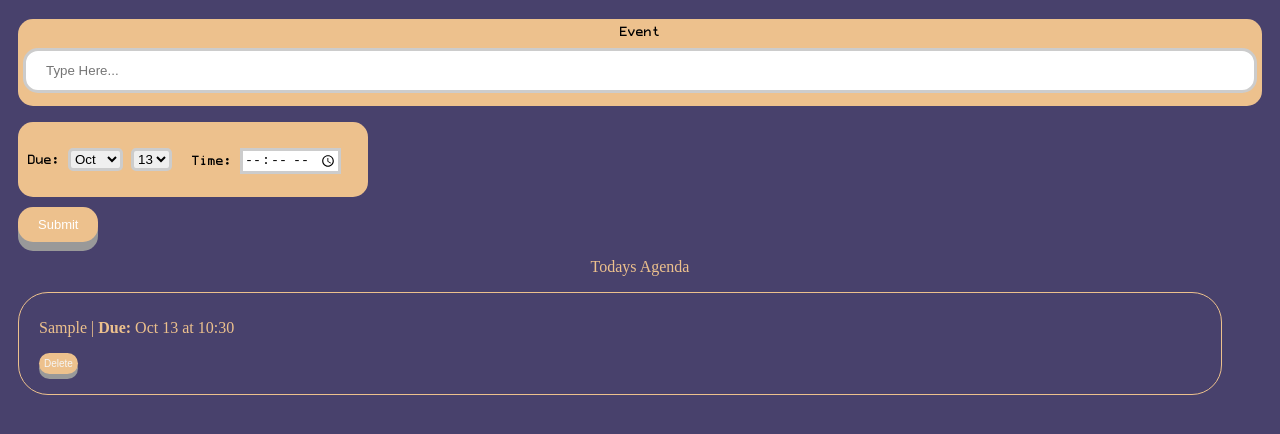
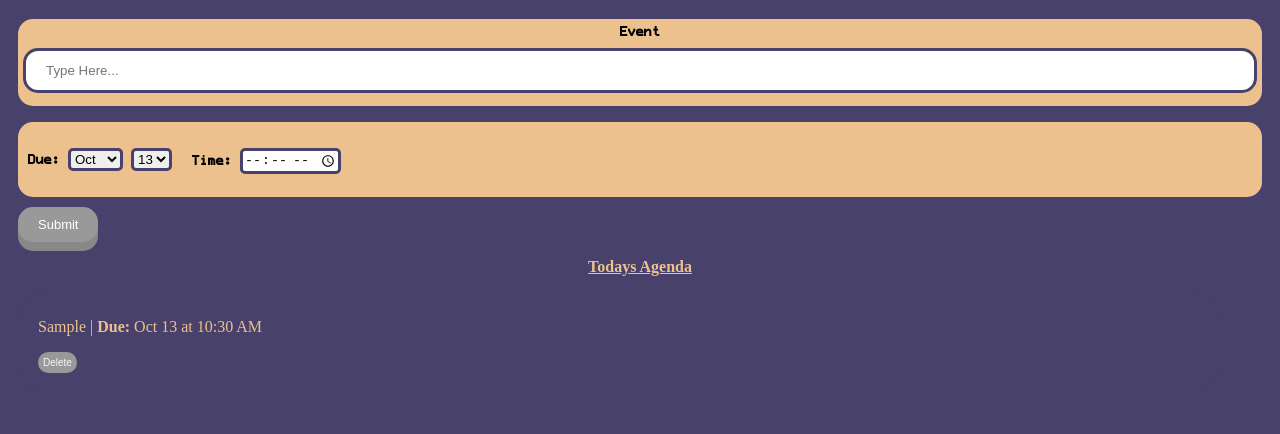
Before and after one commit to Sergio-Chiquete-Castro/Reminder-, a plain HTML site: page index.html in a window 1280 px wide. Both pictures are taken after typing "Sample", "10:30" into the empty fields and a click on the button "Submit". Shown: the part 56-490 px from the top of the page. Drawn offline with Linux system fonts and the light colour scheme.

Commit message:
Add files via upload

```diff
--- a/index.html
+++ b/index.html
@@ -107,11 +107,32 @@
           return JSON.parse(localStorage.getItem("entries")) || [];
         }
 
+        // Function to convert 24-hour time to 12-hour time
+        function convertTo12Hour(time) {
+          let [hours, minutes] = time.split(":");
+          let period = "AM";
+
+          hours = parseInt(hours);
+
+          if (hours >= 12) {
+            period = "PM";
+            if (hours > 12) hours -= 12;
+          } else if (hours === 0) {
+            hours = 12;
+          }
+
+          return `${hours}:${minutes} ${period}`;
+        }
+
         // Function to display an entry on the screen
         function displayEntry(entryText, month, day, time) {
           var newEntryDiv = document.createElement("div");
 
           var newEntry = document.createElement("p");
+
+          // Convert time to 12-hour format before displaying
+          var formattedTime = convertTo12Hour(time);
+
           newEntry.innerHTML =
             entryText +
             " | <strong>Due:</strong> " +
@@ -119,7 +140,7 @@
             " " +
             day +
             " at " +
-            time;
+            formattedTime;
 
           var deleteButton = document.createElement("button");
           deleteButton.innerHTML = "Delete";
--- a/main.css
+++ b/main.css
@@ -35,7 +35,6 @@ h1 {
 }
 
 .div-Two {
-  width: 350px;
   height: 75px;
   display: flex;
   flex-direction: row;
@@ -51,34 +50,28 @@ h1 {
 
 .p-time {
   font-family: BoldFont;
+  font-weight: bold;
 }
 
 .p-date {
   font-family: BoldFont;
+  font-weight: bold;
 }
 
 select {
   box-sizing: border-box;
   border-radius: 5px;
-  border: 3px solid #ccc;
+  border: 3px solid #48416c;
   -webkit-transition: 0.5s;
   transition: 0.5s;
   outline: none;
-}
-
-.text2 {
-  font-family: BoldFont;
 }
 
 .text1 {
   font-family: BoldFont;
   padding: 5px;
   text-align: center;
-}
-
-.text3 {
-  font-family: BoldFont;
-  padding: 5px;
+  font-weight: bold;
 }
 
 div {
@@ -94,8 +87,7 @@ div {
   background-color: #48416c;
   border: #555 1px;
   color: #edc18d;
-  border: 1px #edc18d solid;
-  border-radius: 30px;
+   border-radius: 30px;
 }
 
 /* Optional: Customize the scrollbar */
@@ -117,7 +109,7 @@ div {
   cursor: pointer;
   text-align: center;
   text-decoration: none;
-  background-color: #edc18d;
+  background-color: #999;
   color: whitesmoke;
   border: none;
   padding: 5px 5px;
@@ -125,21 +117,9 @@ div {
   border-radius: 5px;
   border: none;
   border-radius: 15px;
-  box-shadow: 0 5px #999;
-}
+ }
 
-.delete-btn:hover {
-  background-color: #edc18d;
-}
 
-.delete-btn:hover {
-  background-color: #999;
-}
-.delete-btn :active {
-  background-color: #edc18d;
-  box-shadow: 0 5px #666;
-  transform: translateY(4px);
-}
 .submit-btn {
   display: inline-block;
   padding: 10px 20px;
@@ -149,10 +129,10 @@ div {
   text-decoration: none;
   outline: none;
   color: #fff;
-  background-color: #edc18d;
+  background-color: #999;
   border: none;
   border-radius: 15px;
-  box-shadow: 0 9px #999;
+  box-shadow: 0 9px #888;
 }
 
 .submit-btn:hover {
@@ -161,17 +141,19 @@ div {
 
 .submit-btn:active {
   background-color: #edc18d;
-  box-shadow: 0 5px #666;
+  box-shadow: 0 9px #888;
   transform: translateY(4px);
 }
 .scroll-title {
   color: #edc18d;
+  text-align: center;
+   text-decoration: underline;
+   font-weight: bold;
 
-  text-align: center;
-}
+ }
 
 input[type="text"]:focus {
-  border: 3px solid #555;
+  border: 3px solid #48416c;
 }
 
 input[type="text"] {
@@ -180,12 +162,14 @@ input[type="text"] {
   padding: 12px 20px;
   margin: 8px 0;
   box-sizing: border-box;
-  border: 3px solid #ccc;
+  border: 3px solid #48416c;
   -webkit-transition: 0.5s;
   transition: 0.5s;
   outline: none;
 }
 
 input[type="time"] {
-  border: 3px solid #ccc;
+  border: 3px solid #48416c;
+  border-radius: 5px;
+
 }
```
